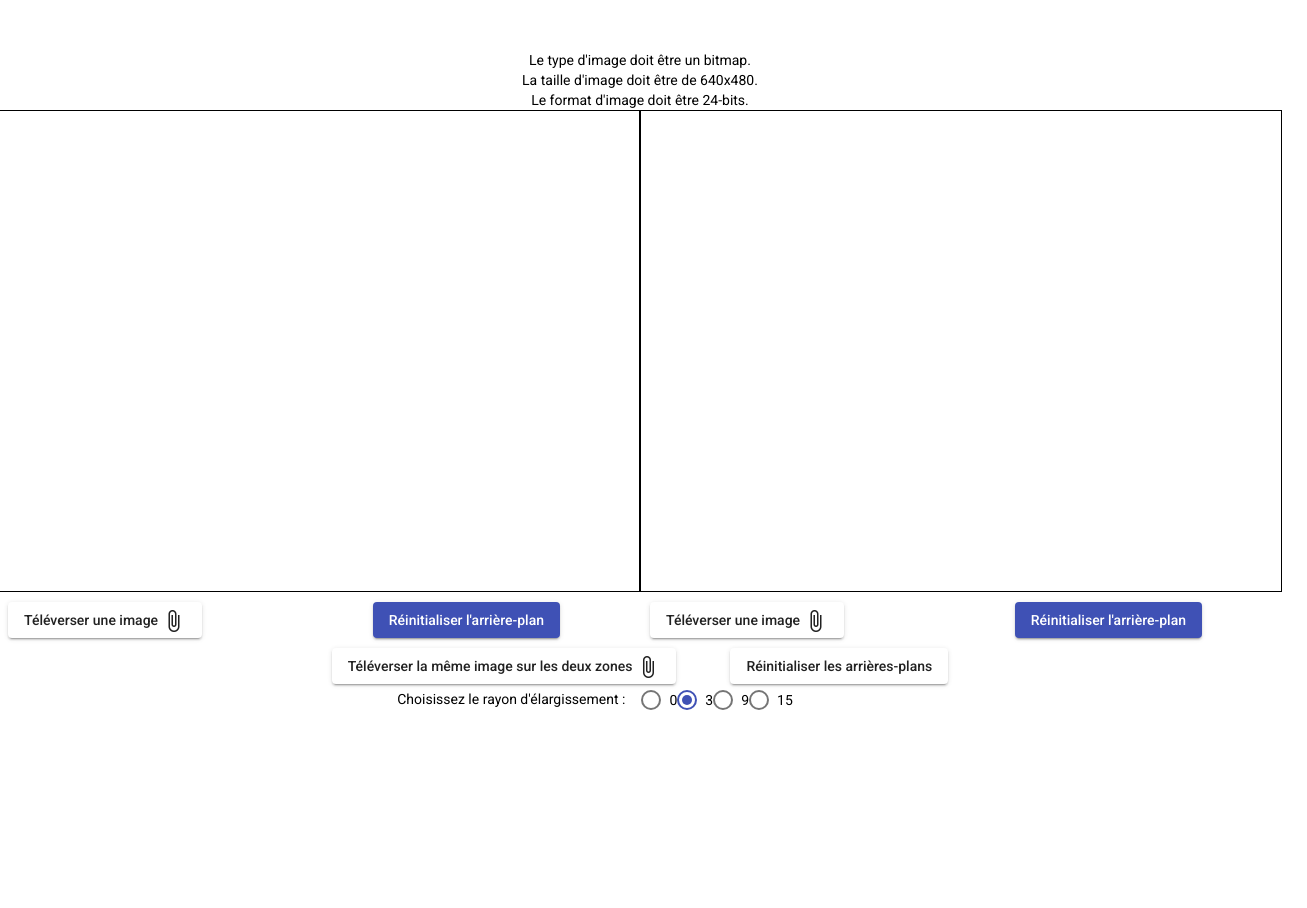
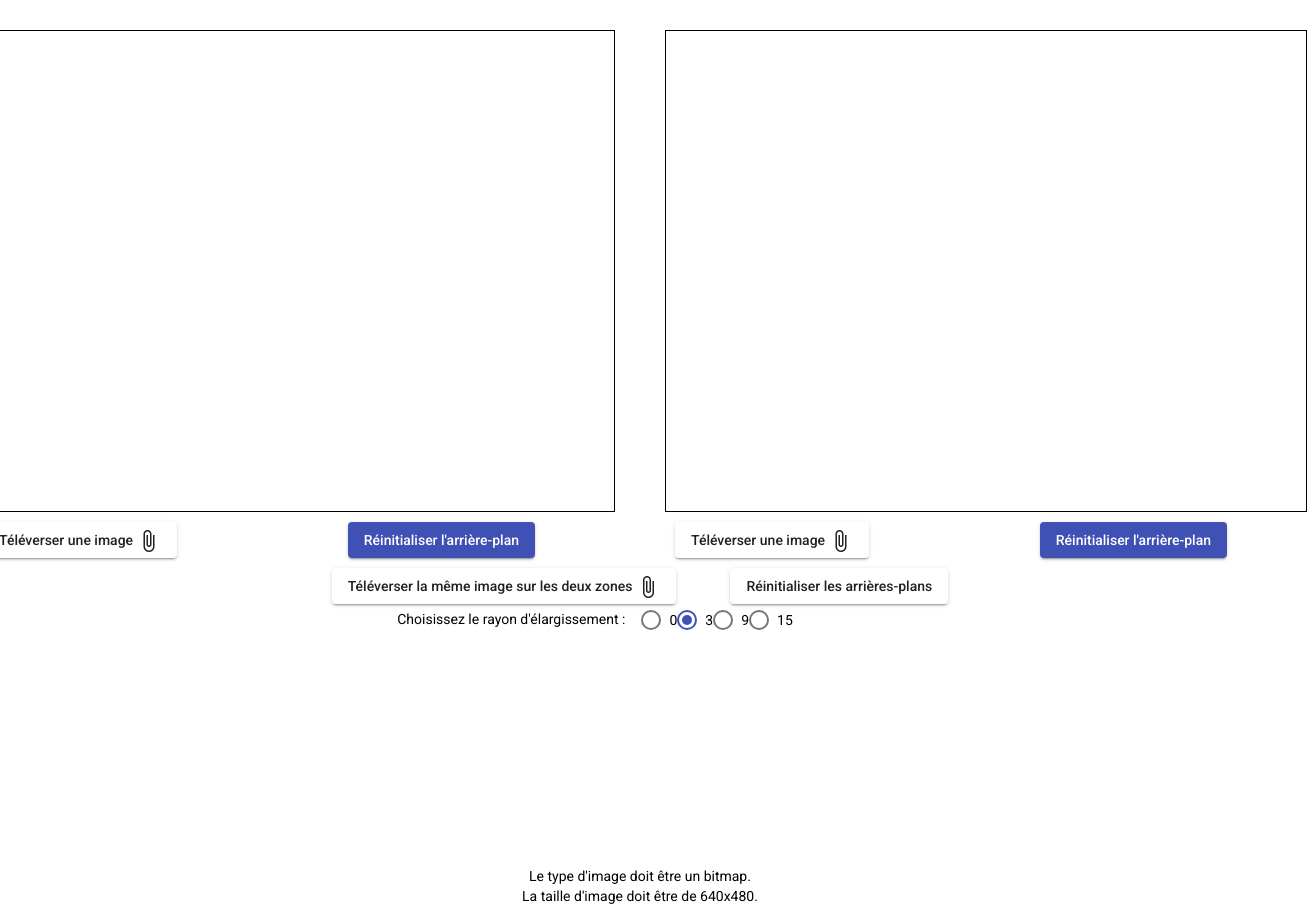
Before and after one commit to zebiriabderrahim/7_Differences, an Angular app in the folder client/: page /#/create in a window 1280 px wide. Shown: the top 908 px of the page, 1307 px wide, since content can reach past the window. Before the commit the page ends 820 px from the top, so only its background shows below. Built offline with nearby package versions, Linux system fonts and the light colour scheme.

Commit message:
style: added gap between canvas

```diff
--- a/client/src/app/pages/creation-page/creation-page.component.html
+++ b/client/src/app/pages/creation-page/creation-page.component.html
@@ -1,8 +1,4 @@
 <div class="images-section">
-    <img *ngFor="let url of urls" [src]="url" height="200" /> <br />
-    <div *ngIf="!this.isImageTypeValid">Le type d'image doit être un bitmap.</div>
-    <div *ngIf="!this.isImageSizeValid">La taille d'image doit être de 640x480.</div>
-    <div *ngIf="!this.isImageFormatValid">Le format d'image doit être 24-bits.</div>
     <div id="canvas-zone">
         <app-image-canvas></app-image-canvas>
         <app-image-canvas></app-image-canvas>
@@ -29,4 +25,8 @@
             </mat-radio-group>
         </div>
     </div>
+    <img [src]="urls[0]" height="200" /> <br />
+    <div *ngIf="!this.isImageTypeValid">Le type d'image doit être un bitmap.</div>
+    <div *ngIf="!this.isImageSizeValid">La taille d'image doit être de 640x480.</div>
+    <div *ngIf="!this.isImageFormatValid">Le format d'image doit être 24-bits.</div>
 </div>
--- a/client/src/app/pages/creation-page/creation-page.component.scss
+++ b/client/src/app/pages/creation-page/creation-page.component.scss
@@ -42,6 +42,7 @@
 #canvas-zone {
     display: flex;
     justify-content: center;
+    gap: 50px;
     flex-direction: row;
 }
 
```
